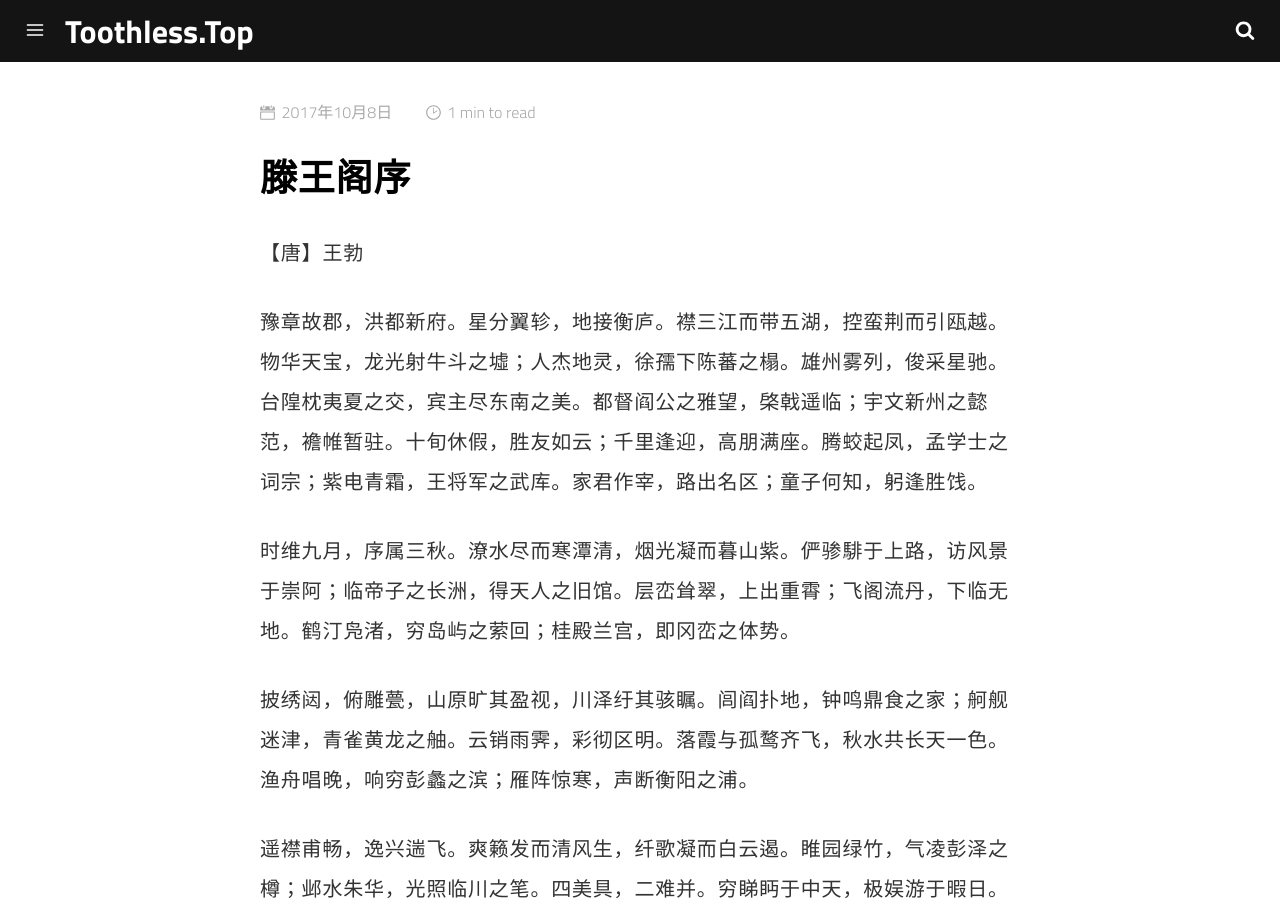
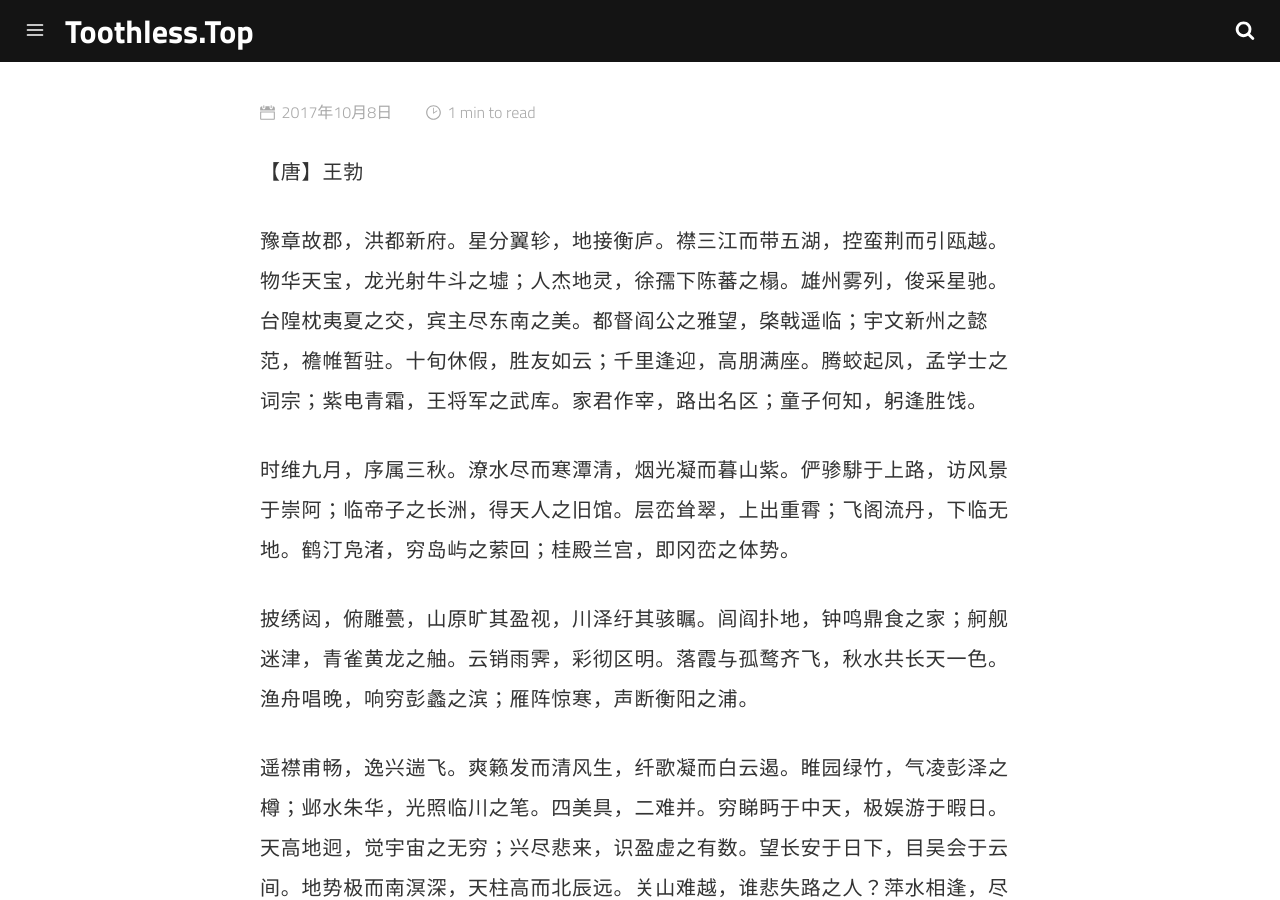
Before and after one commit to ToothlessCHN/toothlessCHN.github.io, a Jekyll site: the page built from _posts/2017-08-19-滕王阁序.md, in a window 1280 px wide and 900 px high. Built offline with Jekyll 4.4.1, drawn with Linux system fonts in a browser that asks for light colours; our own code applies the rules of GitHub Pages for plain Markdown files; comment, search, counter and statistics services are not loaded.

Commit message:
Update 2017-08-19-滕王阁序.md

```diff
--- a/_posts/2017-08-19-滕王阁序.md
+++ b/_posts/2017-08-19-滕王阁序.md
@@ -10,7 +10,7 @@ tags:
 - history
 introduction： 作者简介：王勃（约650——676年），唐代诗人。汉族，字子安。绛州龙门(今山西河津)人。王勃与杨炯、卢照邻、骆宾王齐名，世称“初唐四杰”，其中王勃是“初唐四杰”之首。
 ---
-## 滕王阁序
+
 【唐】王勃
 
 豫章故郡，洪都新府。星分翼轸，地接衡庐。襟三江而带五湖，控蛮荆而引瓯越。物华天宝，龙光射牛斗之墟；人杰地灵，徐孺下陈蕃之榻。雄州雾列，俊采星驰。台隍枕夷夏之交，宾主尽东南之美。都督阎公之雅望，棨戟遥临；宇文新州之懿范，襜帷暂驻。十旬休假，胜友如云；千里逢迎，高朋满座。腾蛟起凤，孟学士之词宗；紫电青霜，王将军之武库。家君作宰，路出名区；童子何知，躬逢胜饯。
```
